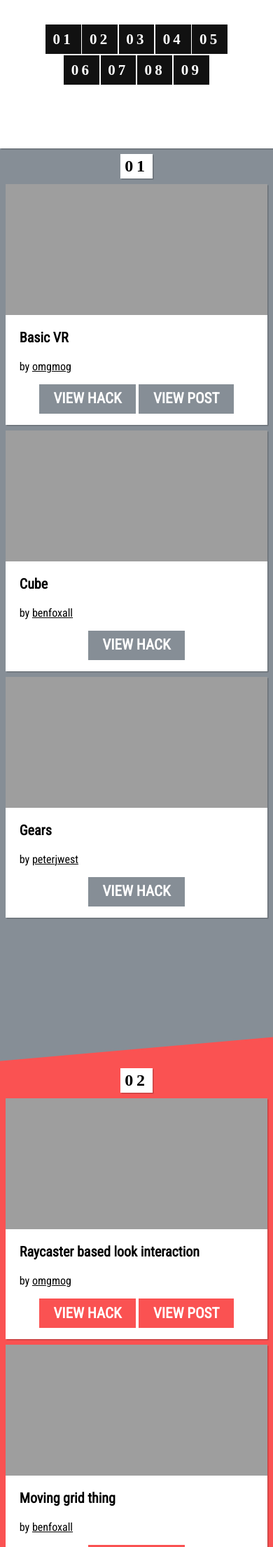
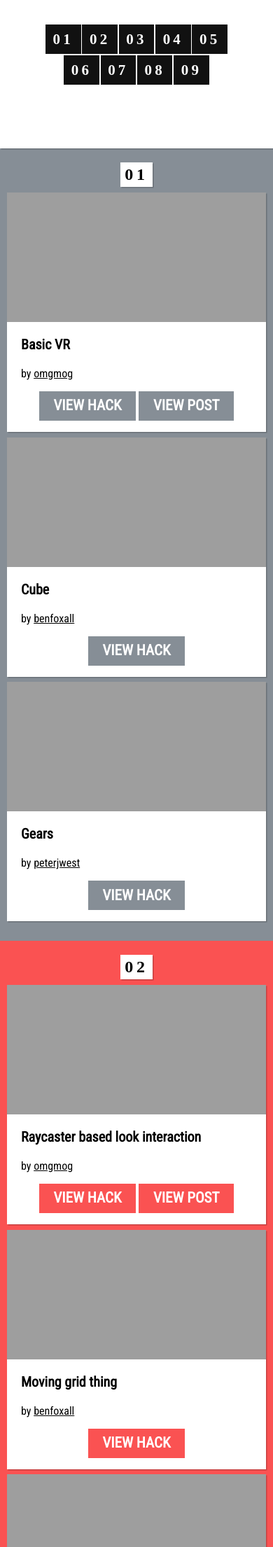
Before and after one commit to cardboctober/cardboctober.github.io, a Jekyll site: the page built from index.html, in a window 390 px wide. Shown: the part 427-2637 px from the top of the page at 70% size. Built offline with Jekyll 4.4.1, drawn with Linux system fonts in a browser that asks for light colours; some web fonts are replaced.

Commit message:
Removed diagonals on small screens Fixes #8

```diff
--- a/css/main.scss
+++ b/css/main.scss
@@ -325,7 +325,10 @@ nav {
   }
   .timeline {
     .day {
-      &::after {
+      padding: 20px 10px;
+
+      &::after,
+      &::before {
         display: none!important;
       }
     }
```
